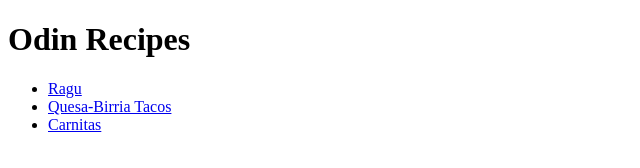
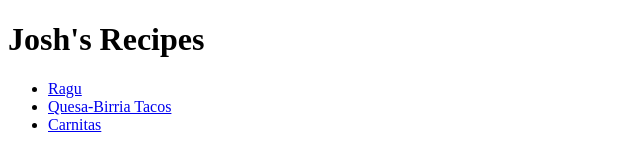
Before and after one commit to JhunterRN/odin-recipes, a plain HTML site: page index.html in a window 1280 px wide. Shown: the whole page, without its empty margins (0-640 px from the left). Drawn offline with Linux system fonts and the light colour scheme.

Commit message:
feat: title changed Josh's Recipes

```diff
--- a/index.html
+++ b/index.html
@@ -6,7 +6,7 @@
     <title>Recipes</title>
 </head>
 <body>
-    <h1>Odin Recipes</h1>
+    <h1>Josh's Recipes</h1>
     <ul>
         <li><a href="./recipes/ragu.html">Ragu</a></li>
         <li><a href="./recipes/quesa-birria-tacos.html">Quesa-Birria Tacos</a></li>
```
